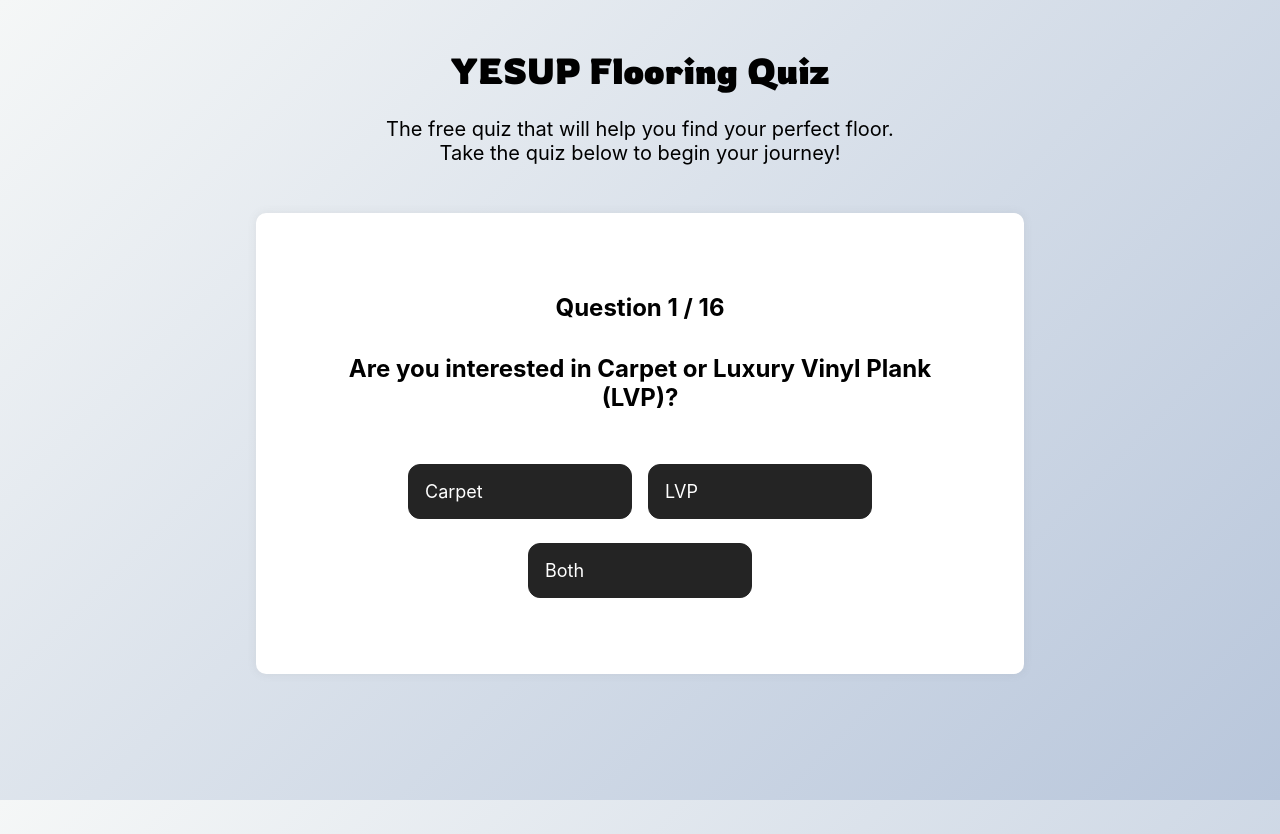
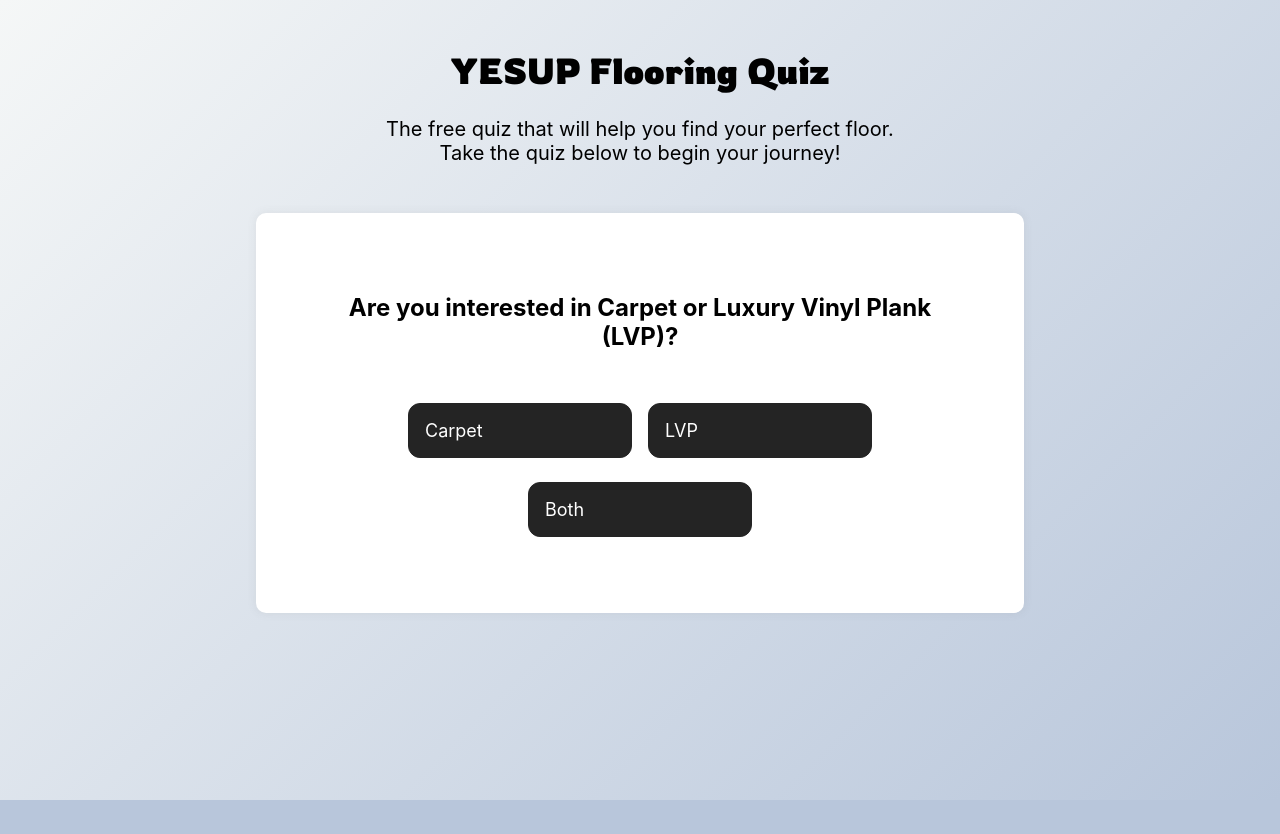
Before and after one commit to Galondor/yesup, a React (Create React App) app: page / in a window 1280 px wide. After the commit the page ends 800 px from the top, so only its background shows below. Built offline with nearby package versions, Linux system fonts and the light colour scheme.

Commit message:
Removed Question Count

```diff
--- a/src/App.js
+++ b/src/App.js
@@ -99,9 +99,9 @@ function App() {
             </div>
           ) : (
             <>
-              <h2 className='question_text'>
+              {/* <h2 className='question_text'>
                 Question {currentQuestion + 1} / {filteredQuestions.length}
-              </h2>
+              </h2> */}
               <h2 id='question'>{filteredQuestions[currentQuestion].text}</h2>
               <ul className='options'>
                 {filteredQuestions[currentQuestion].options.map((option, index) => {
```
